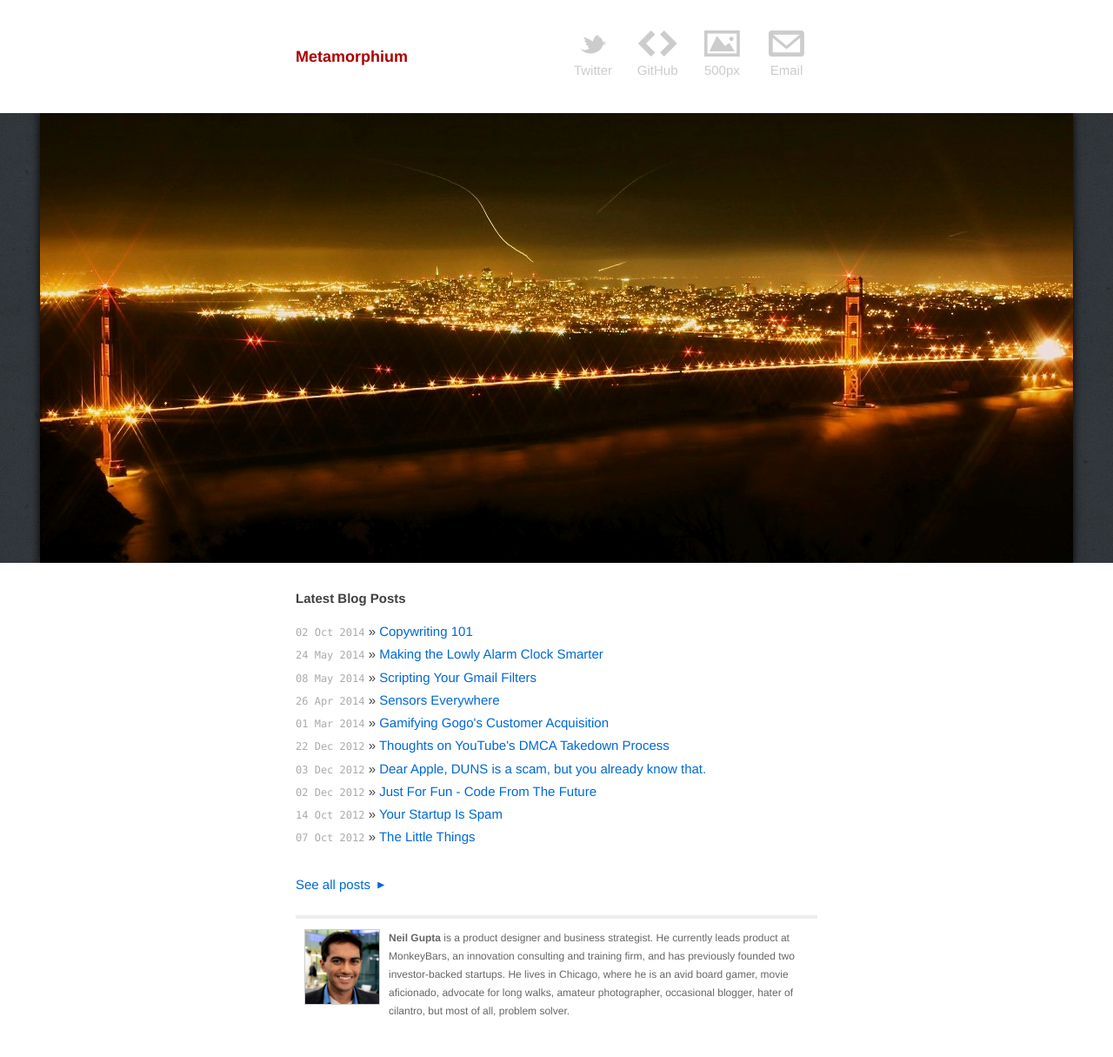
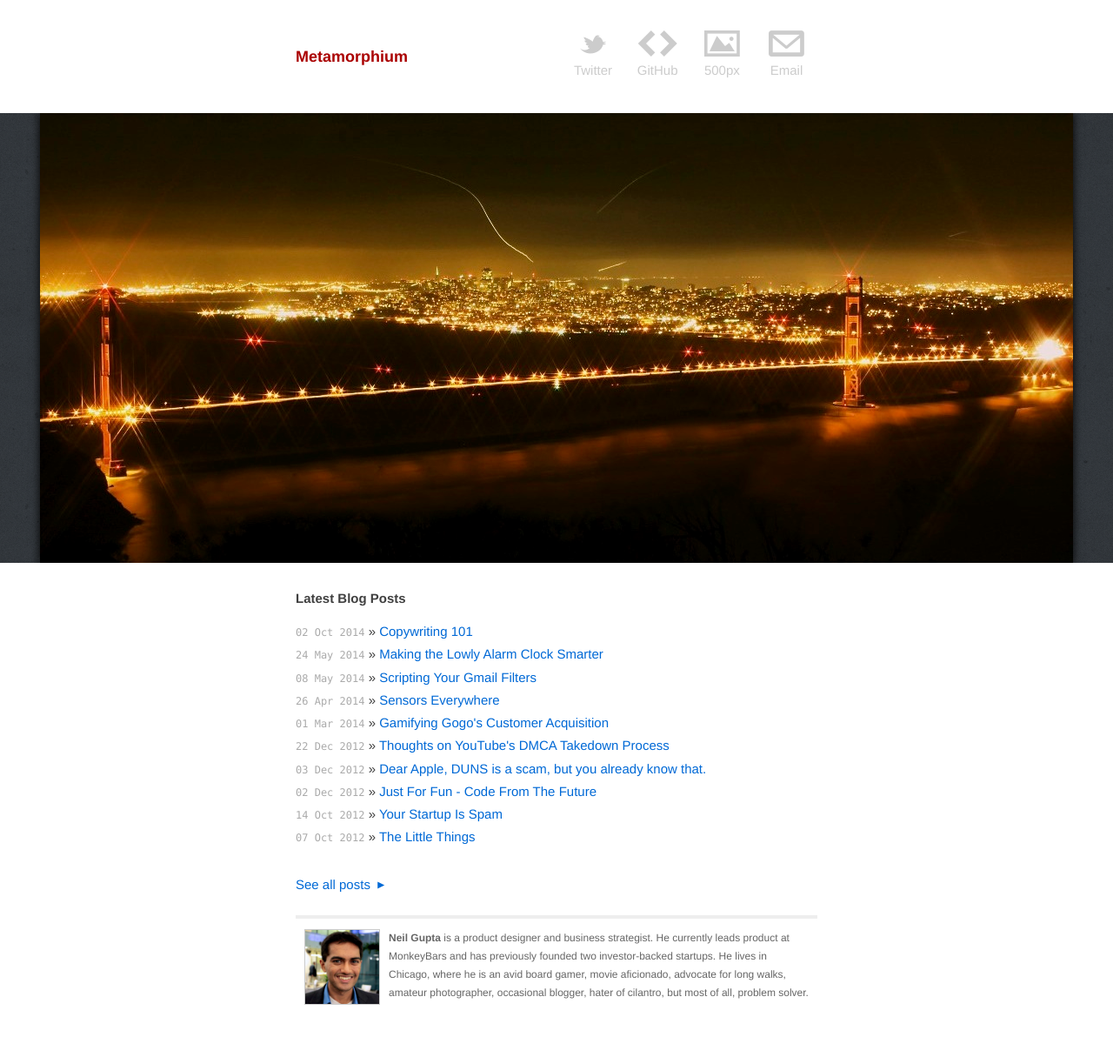
Before and after one commit to neilgupta/neilgupta.github.com, a Jekyll site: the page built from index.html, in a window 1280 px wide. Shown: the whole page at 87% size. Built offline with Jekyll 4.4.1, drawn with Linux system fonts in a browser that asks for light colours; after the commit the page ends 1194 px from its top, so only the background shows below that.

Commit message:
Wordsmithy

```diff
--- a/_layouts/default.html
+++ b/_layouts/default.html
@@ -32,7 +32,7 @@ layout: base
   <div class="contact">
     <p>
     	<img src="/images/neil.jpg" width="85" height="85" alt="Neil Gupta" />
-      <b>Neil Gupta</b> is a product designer and business strategist. He currently leads product at MonkeyBars, an innovation consulting and training firm, and has previously founded two investor-backed startups. He lives in Chicago, where he is an avid board gamer, movie aficionado, advocate for long walks, amateur photographer, occasional blogger, hater of cilantro, but most of all, problem solver.
+      <b>Neil Gupta</b> is a product designer and business strategist. He currently leads product at MonkeyBars and has previously founded two investor-backed startups. He lives in Chicago, where he is an avid board gamer, movie aficionado, advocate for long walks, amateur photographer, occasional blogger, hater of cilantro, but most of all, problem solver.
     </p>
   </div>
   <div class="clear">&nbsp;</div>
```
